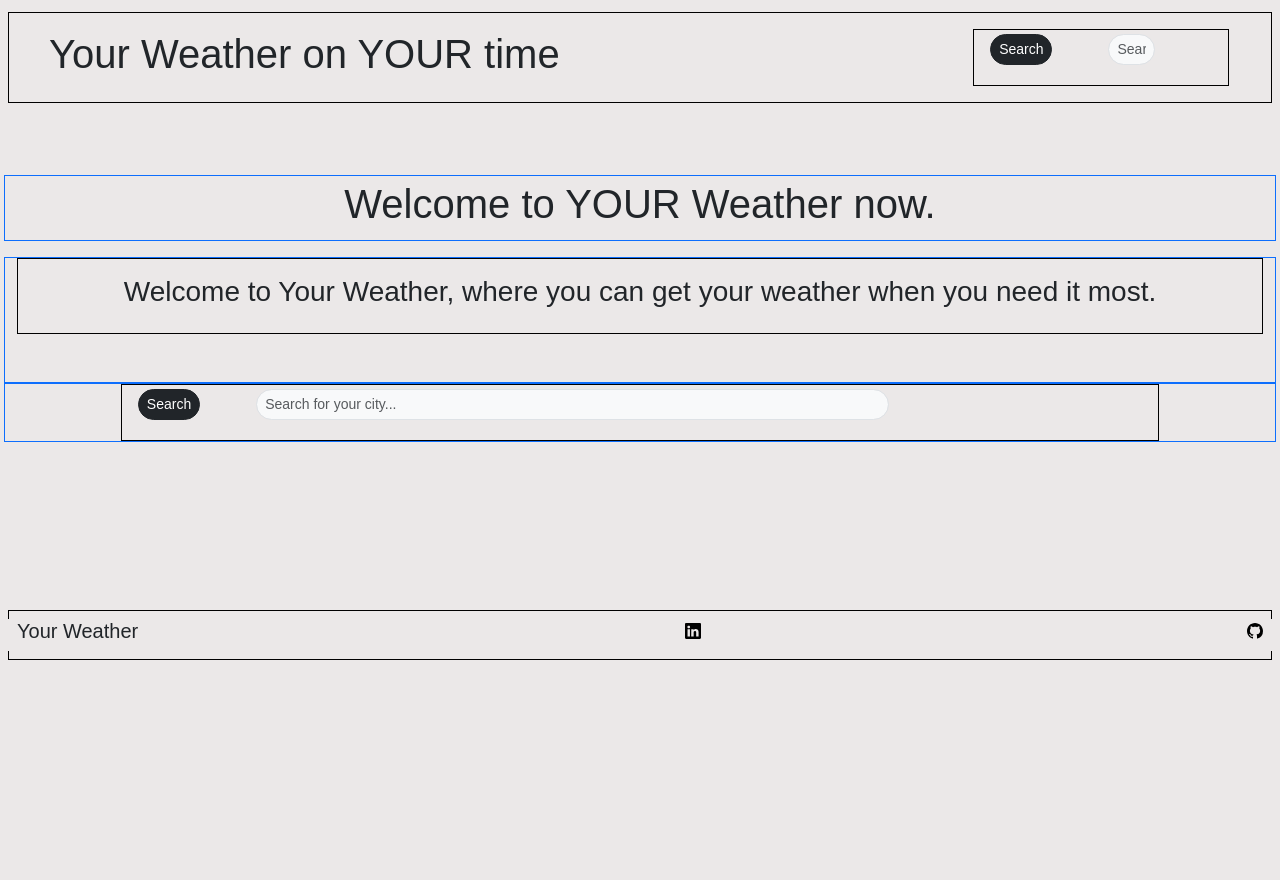
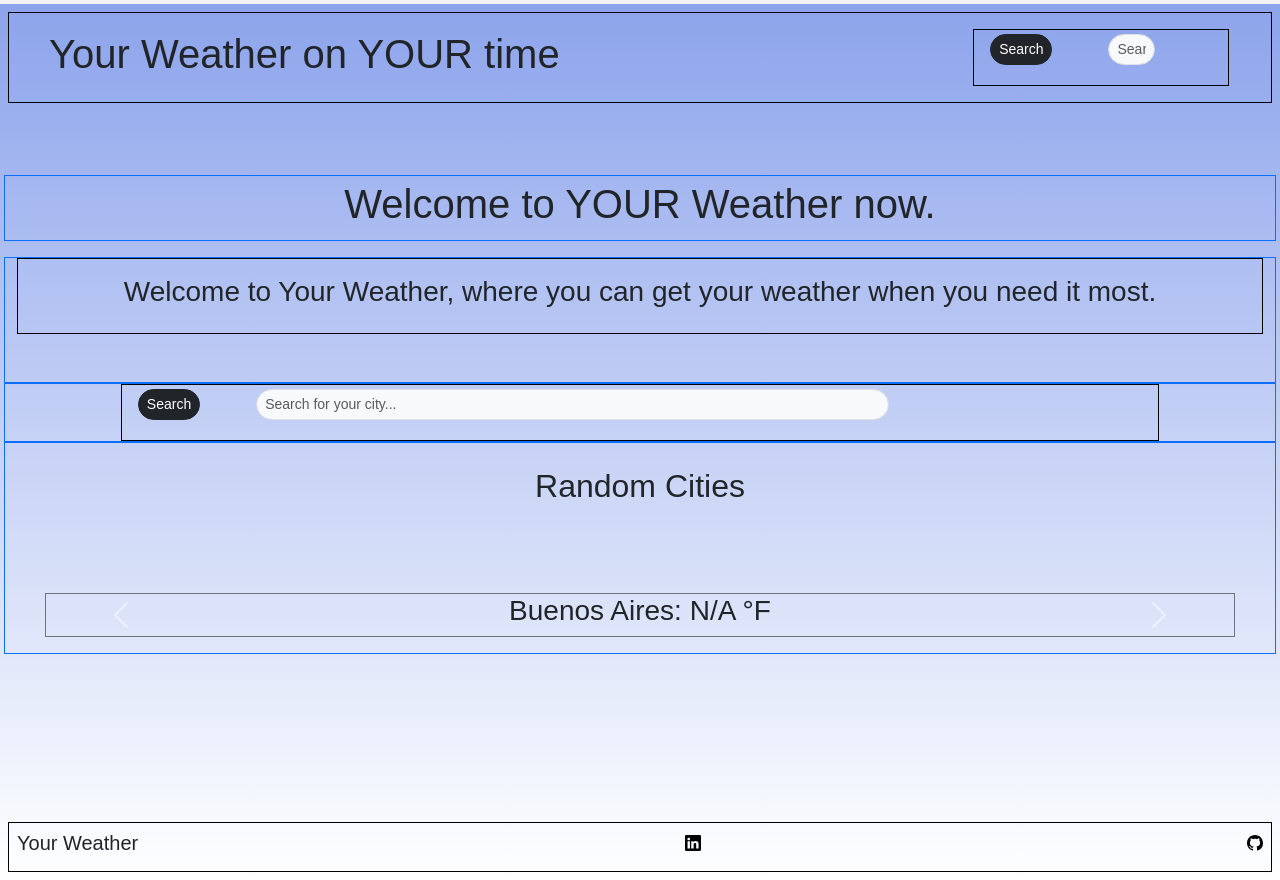
Before and after one commit to Clyderitchie/weather_now, a React (Vite) app: page / in a window 1280 px wide. Before the commit the page ends 800 px from the top, so only its background shows below. Built offline with nearby package versions, Linux system fonts and the light colour scheme; no server answers.

Commit message:
Carousel added

```diff
--- a/src/App.jsx
+++ b/src/App.jsx
@@ -8,7 +8,7 @@ import './app.css';
 function App() {
   return (
     <>
-      <div className="container-fluid w-100 p-2 mt-1">
+      <div className="container-fluid w-100 h-100 p-2 mt-1 gradient-background">
         <div className="row">
           <div className="col-12">
             <Nav />
--- a/src/app.css
+++ b/src/app.css
@@ -1,7 +1,10 @@
 *  {
-    background-color: rgb(235, 232, 232);
     box-sizing: border-box;
     margin: 0;
     padding: 0;
     font-family: Arial, Helvetica, sans-serif;
 }
+
+.gradient-background {
+    background: linear-gradient(to bottom, rgba(75, 114, 231, 0.613), white);
+}
--- a/src/components/randomCities/randomCities.css
+++ b/src/components/randomCities/randomCities.css
@@ -2,11 +2,6 @@
     outline: 2px solid red;
     width: 100%;
     height: 150%;
-}
-
-#randomCityTitle {
-    margin-top: 2.2%;
-    text-align: center;
 }
 
 #carousel {
--- a/src/components/randomCities/randomCitiesCarousel.jsx
+++ b/src/components/randomCities/randomCitiesCarousel.jsx
@@ -3,19 +3,35 @@ import './randomCities.css';
 
 const Carousel = ({ cities }) => {
 
-    // console.log('Cities in Carousel:', cities);
+    console.log('Cities in Carousel:', cities);
 
     return (
-        <div id='randomCitiesContent'>
-            <h2 id='randomCityTitle'>
-                Random Cities
-            </h2>
-            <div id='carousel'>
-                {cities.map((city, index) => (
-                    <div id='randomCityList' key={index} className='carouselItem'>
-                        <h3>{city.name}: {city.temp} °F</h3>
+        <div className="container-fluid">
+            <div className="row">
+                <div className="col-12">
+                    <h2 className="mt-2 p-3 text-center">
+                        Random Cities
+                    </h2>
+                </div>
+                <div className="col-12 d-flex justify-content-center">
+                    <div id="carouselExample" className="carousel slide w-100 mt-5 p-3">
+                        <div className="carousel-inner border border-secondary">
+                            {cities.map((city, index) => (
+                                <div key={index} className={`carousel-item ${index === 0 ? 'active' : ''}`}>
+                                    <h3 className="text-center">{city.name}: {city.temp} °F</h3>
+                                </div>
+                            ))}
+                        </div>
+                        <button className="carousel-control-prev" type="button" data-bs-target="#carouselExample" data-bs-slide="prev">
+                            <span className="carousel-control-prev-icon" aria-hidden="true"></span>
+                            <span className="visually-hidden bg-dark">Previous</span>
+                        </button>
+                        <button className="carousel-control-next" type="button" data-bs-target="#carouselExample" data-bs-slide="next">
+                            <span className="carousel-control-next-icon text-dark" aria-hidden="true"></span>
+                            <span className="visually-hidden">Next</span>
+                        </button>
                     </div>
-                ))}
+                </div>
             </div>
         </div>
     );
--- a/src/pages/welcome/welcomePage.jsx
+++ b/src/pages/welcome/welcomePage.jsx
@@ -75,13 +75,11 @@ function WelcomePage() {
                 <div className="col-12 border border-primary">
                     <SearchBar onSearch={handleSearch}/>
                 </div>
+                <div className="col-12 border border-primary">
+                    <Carousel cities={randomCities} />
+                </div>
             </div>
         </div>
-        // <div id='welcomePageOSC'>
-        //     <div id='randomCityOSC'>
-        //         <Carousel cities={randomCities} />
-        //     </div>
-        // </div>
     );
 }
 
```
Also changed, not shown: src/components/footer/footer.css (added).
